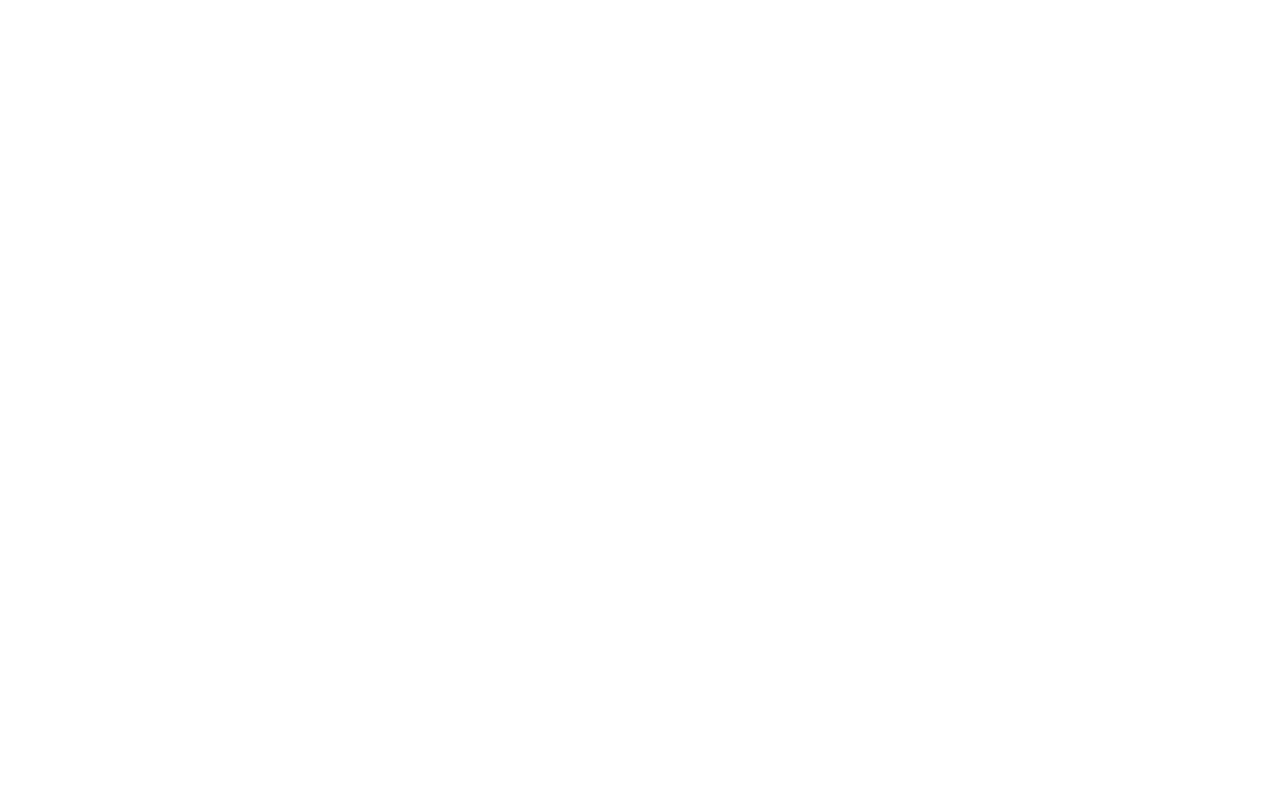
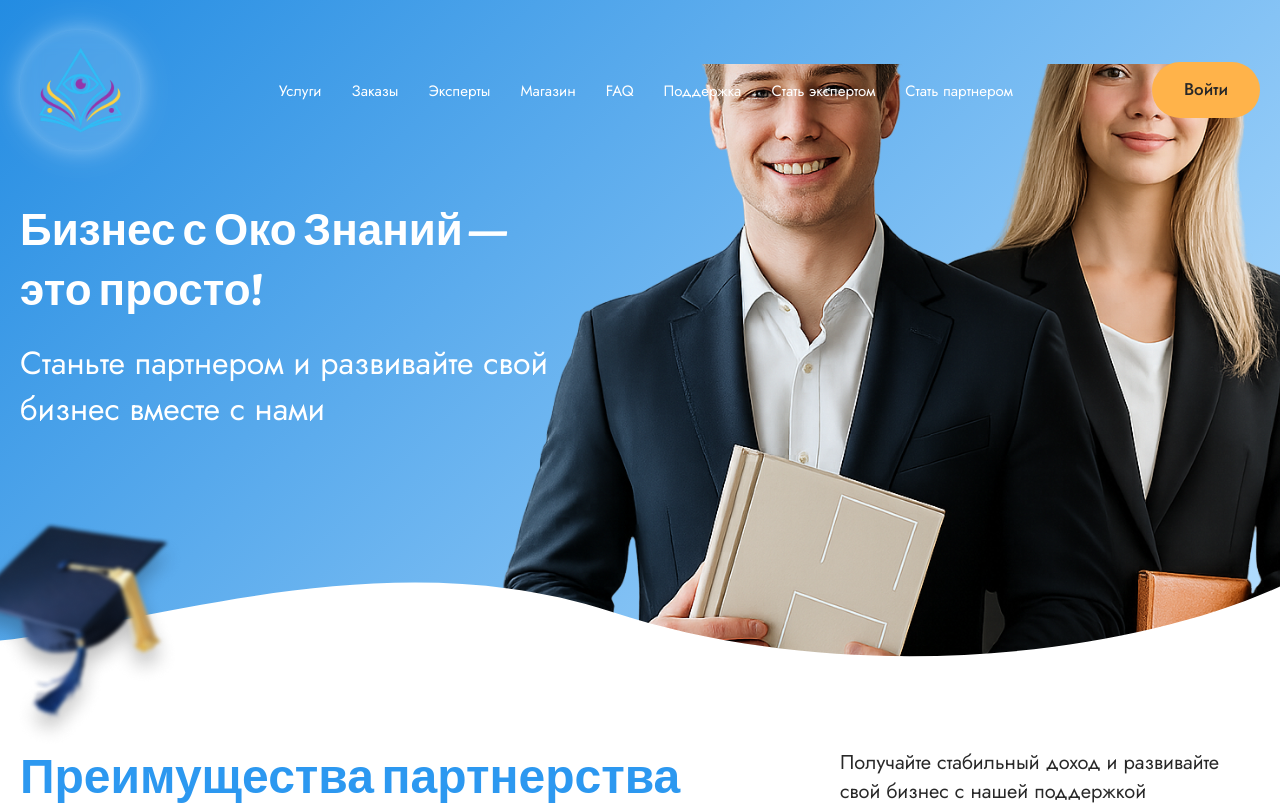
Before and after one commit to Argor01/OkoZnaniy, a React (Vite) app in the folder frontend-react/: page /become-partner in a window 1280 px wide. Before the commit this address had no page. Shown: the top 805 px of the page. Built offline with nearby package versions, Linux system fonts and the light colour scheme.

Commit message:
Fix expert image padding under header - increased to 180px

```diff
--- a/frontend-react/src/App.tsx
+++ b/frontend-react/src/App.tsx
@@ -23,6 +23,8 @@ import CreateOrder from './pages/CreateOrder';
 import ExpertDashboard from './pages/ExpertDashboard';
 import ExpertProfile from './pages/ExpertProfile';
 import ExpertApplication from './pages/ExpertApplication';
+import BecomeExpert from './pages/BecomeExpert';
+import BecomePartner from './pages/BecomePartner';
 import PartnerDashboard from './pages/PartnerDashboard';
 import AdminDashboard from './pages/AdminDashboard';
 import DirectorDashboard from './pages/DirectorDashboard/DirectorDashboard';
@@ -85,6 +87,14 @@ const App: React.FC = () => {
                     <ExpertApplication />
                   </ProtectedRoute>
                 }
+              />
+              <Route
+                path="/become-expert"
+                element={<BecomeExpert />}
+              />
+              <Route
+                path="/become-partner"
+                element={<BecomePartner />}
               />
               <Route
                 path="/expert/:expertId"
--- a/frontend-react/src/styles/expert-partner-pages.css
+++ b/frontend-react/src/styles/expert-partner-pages.css
@@ -14,7 +14,7 @@
 .partner-page .first-screen__figure {
   overflow: visible !important;
   position: fixed !important;
-  top: 110px !important;
+  top: 180px !important;
   left: 50% !important;
   right: auto !important;
   bottom: 0;
@@ -32,7 +32,7 @@
   display: block;
   max-width: none !important;
   width: auto !important;
-  height: calc(100vh - 110px) !important;
+  height: calc(100vh - 180px) !important;
   object-fit: contain !important;
   object-position: left bottom !important;
 }
```
